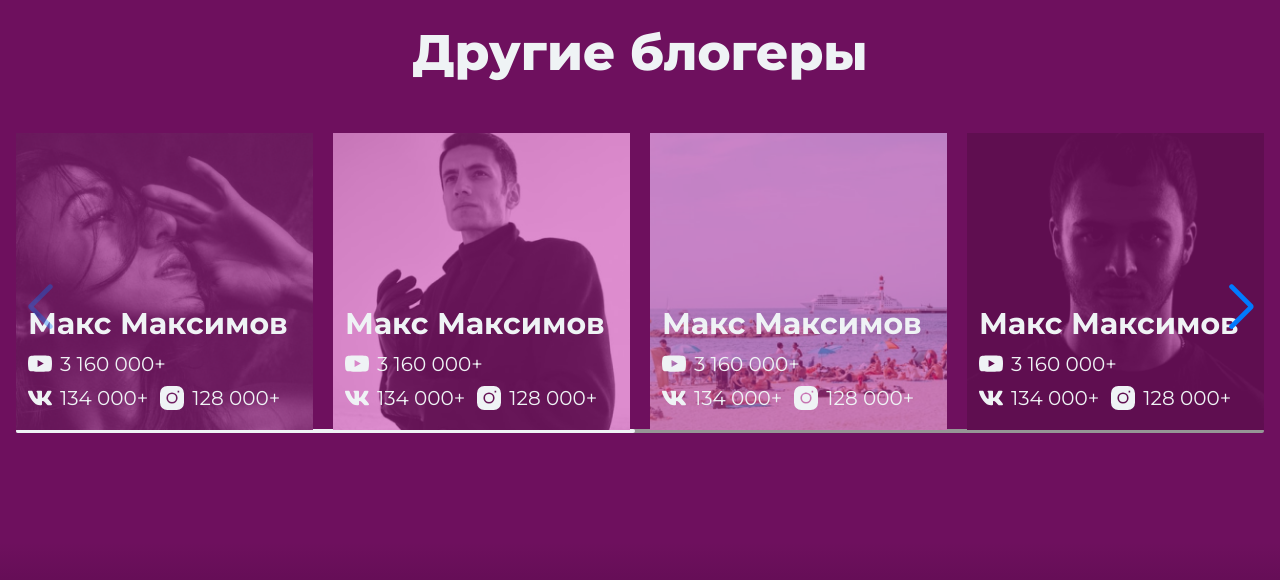
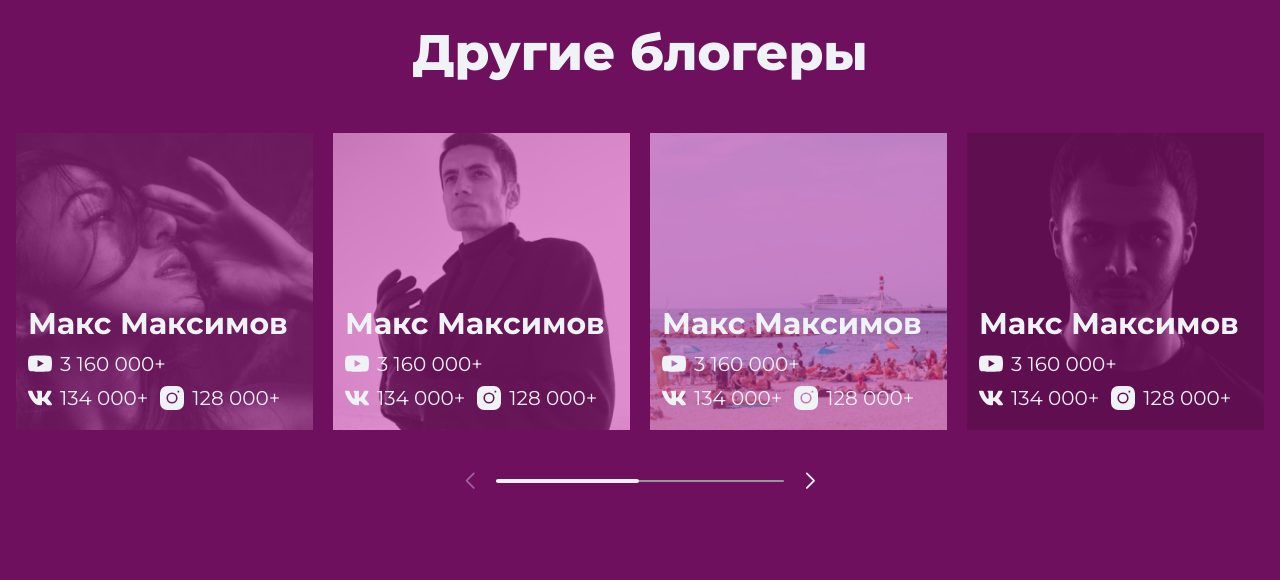
Before and after one commit to cesnakas/wildjam.ru, a website: page app/pages/single.html in a window 1280 px wide. Shown: the part 1480-2060 px from the top of the page. Drawn offline with nearby package versions, Linux system fonts and the light colour scheme; files that its build step writes are made by us from their sources; files whose address does not match are found by name.

Commit message:
Update slider section

```diff
--- a/app/js/main.js
+++ b/app/js/main.js
@@ -1,6 +1,18 @@
 const swiper = new Swiper ('.swiper', {
-    slidesPerView: 4,
-    spaceBetween: 20,
+    breakpoints: {
+        576: {
+            slidesPerView: 2,
+            spaceBetween: 20
+        },
+        768: {
+            slidesPerView: 3,
+            spaceBetween: 20
+        },
+        992: {
+            slidesPerView: 4,
+            spaceBetween: 20
+        }
+    },
     // loop: true,
     navigation: {
         nextEl: ".swiper-button-next",
--- a/app/pages/single.html
+++ b/app/pages/single.html
@@ -375,7 +375,7 @@ keywords:    Keywords
                     </div>
                     <!--/slide-->
                 </div>
-                <div class="">
+                <div class="slider__scrollbar">
                     <div class="swiper-button-prev"></div>
                     <div class="swiper-button-next"></div>
                     <div class="swiper-scrollbar"></div>
--- a/app/scss/_swiper.scss
+++ b/app/scss/_swiper.scss
@@ -1,34 +1,45 @@
+:root {
+    --swiper-navigation-size: 1rem;
+    --swiper-navigation-color: #fff;
+}
 .swiper {
     width: 100%;
     height: 100%;
-    overflow: inherit;
-    overflow-y: hidden;
+    //overflow: inherit;
+    //overflow-y: hidden;
     padding-bottom: 50px;
 
     &-slide {
-        text-align: center;
-        font-size: 18px;
-        background: #fff;
-        /* Center slide text vertically */
         display: flex;
         justify-content: center;
         align-items: center;
+        font-size: 18px;
+        text-align: center;
+        background: #fff;
     }
+}
+
+.swiper-button-prev {
+    left: 5px;
+}
+.swiper-button-next {
+    right: 5px;
 }
 
 .swiper-scrollbar {
     background: rgba(150,150,150,1);
 }
-.swiper-horizontal > .swiper-scrollbar {
+.swiper-scrollbar {
     left: 0;
     right: 0;
-    width: 310px;
+    //width: 310px;
+    width: 80%;
     height: 2px;
     margin-left: auto;
     margin-right: auto;
 }
 .swiper-scrollbar-drag {
+    top: -1px;
     height: 4px;
-    margin-top: -1px;
     background: #EFF3F5;
 }
--- a/app/scss/sections/_slider.scss
+++ b/app/scss/sections/_slider.scss
@@ -1,3 +1,11 @@
 .slider {
     margin-bottom: 50px;
+
+    &__scrollbar {
+        position: relative;
+        width: 360px;
+        margin-top: 50px;
+        margin-left: auto;
+        margin-right: auto;
+    }
 }
```
Also changed, not shown: dist/css/main.css, dist/js/main.js, dist/single.html.
